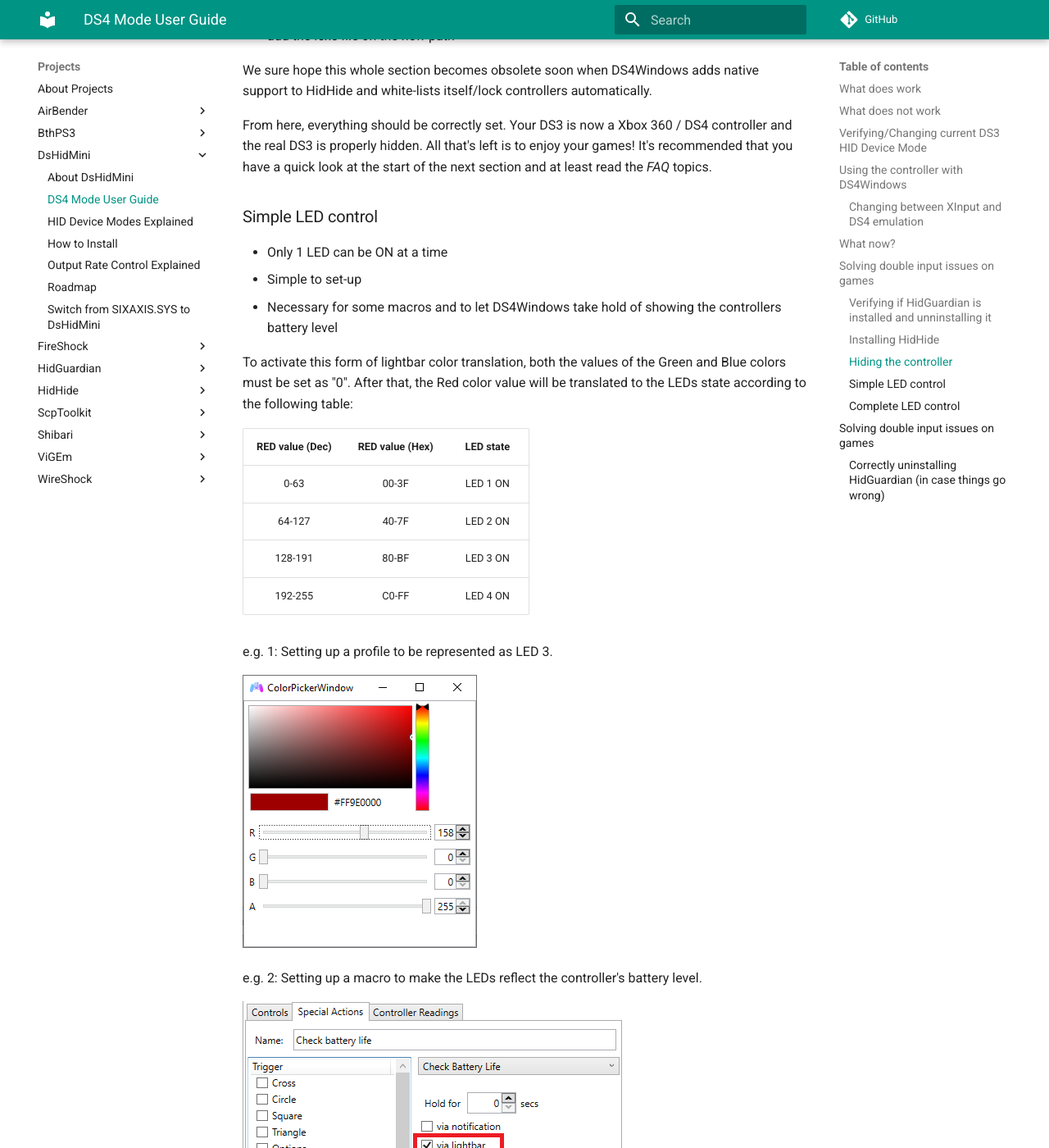
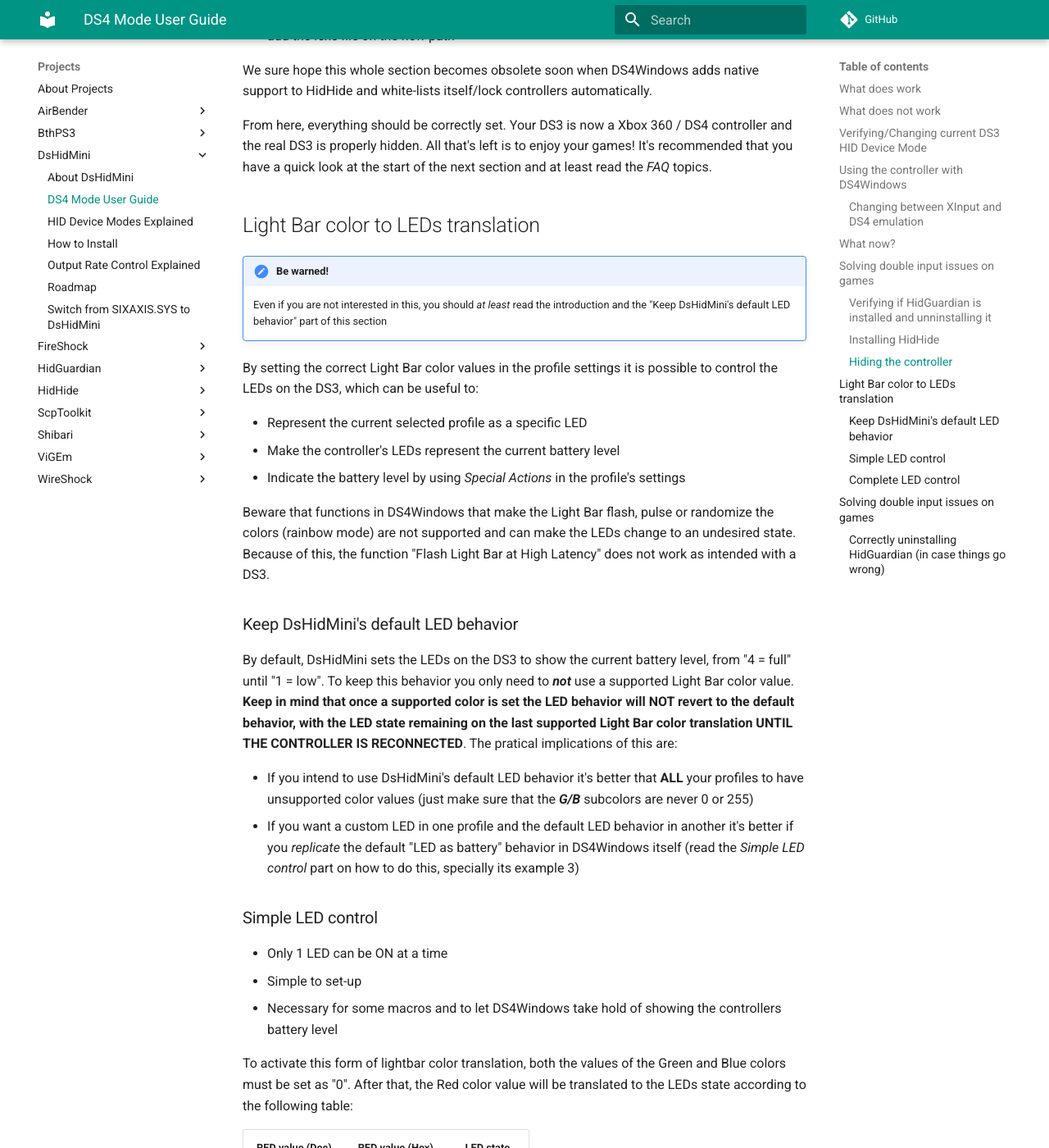
Before and after one commit to nefarius/ViGEm.github.io, an MkDocs documentation site: the page built from docs/projects/DsHidMini/DS4-Mode-User-Guide.md, in a window 1280 px wide and 1400 px high, scrolled down 7270 px. Shown: the whole window at 82% size. Built offline with MkDocs 1.6.1 and Material for MkDocs 9.7.7, drawn with Linux system fonts in a browser that asks for light colours; comment, search, counter and statistics services are not loaded.

Commit message:
Reworked Light bar intro section
simplified some text, separated information regarding the unsupported colors and the default DsHidMini behavior in its own section

```diff
--- a/docs/projects/DsHidMini/DS4-Mode-User-Guide.md
+++ b/docs/projects/DsHidMini/DS4-Mode-User-Guide.md
@@ -131,6 +131,26 @@
 
 From here, everything should be correctly set. Your DS3 is now a Xbox 360 / DS4 controller and the real DS3 is properly hidden. All that's left is to enjoy your games! It's recommended that you have a quick look at the start of the next section and at least read the _FAQ_ topics.
 
+## Light Bar color to LEDs translation
+
+!!! important "Be warned!"
+    Even if you are not interested in this, you should _at least_ read the introduction and the "Keep DsHidMini's default LED behavior" part of this section
+
+By setting the correct Light Bar color values in the profile settings it is possible to control the LEDs on the DS3, which can be useful to:
+
+- Represent the current selected profile as a specific LED
+- Make the controller's LEDs represent the current battery level
+- Indicate the battery level by using _Special Actions_ in the profile's settings
+
+Beware that functions in DS4Windows that make the Light Bar flash, pulse or randomize the colors (rainbow mode) are not supported and can make the LEDs change to an undesired state. Because of this, the function "Flash Light Bar at High Latency" does not work as intended with a DS3.
+
+
+### Keep DsHidMini's default LED behavior
+
+By default, DsHidMini sets the LEDs on the DS3 to show the current battery level, from "4 = full" until  "1 = low". To keep this behavior you only need to ___not___ use a supported Light Bar color value. __Keep in mind that once a supported color is set the LED behavior will NOT revert to the default behavior, with the LED state remaining on the last supported Light Bar color translation UNTIL THE CONTROLLER IS RECONNECTED__. The pratical implications of this are:
+
+- If you intend to use DsHidMini's default LED behavior it's better that __ALL__ your profiles to have unsupported color values (just make sure that the ___G/B___ subcolors are never 0 or 255)
+- If you want a custom LED in one profile and the default LED behavior in another it's better if you _replicate_ the default "LED as battery" behavior in DS4Windows itself (read the _Simple LED control_ part on how to do this, specially its example 3)
 
 ### Simple LED control
 
```
